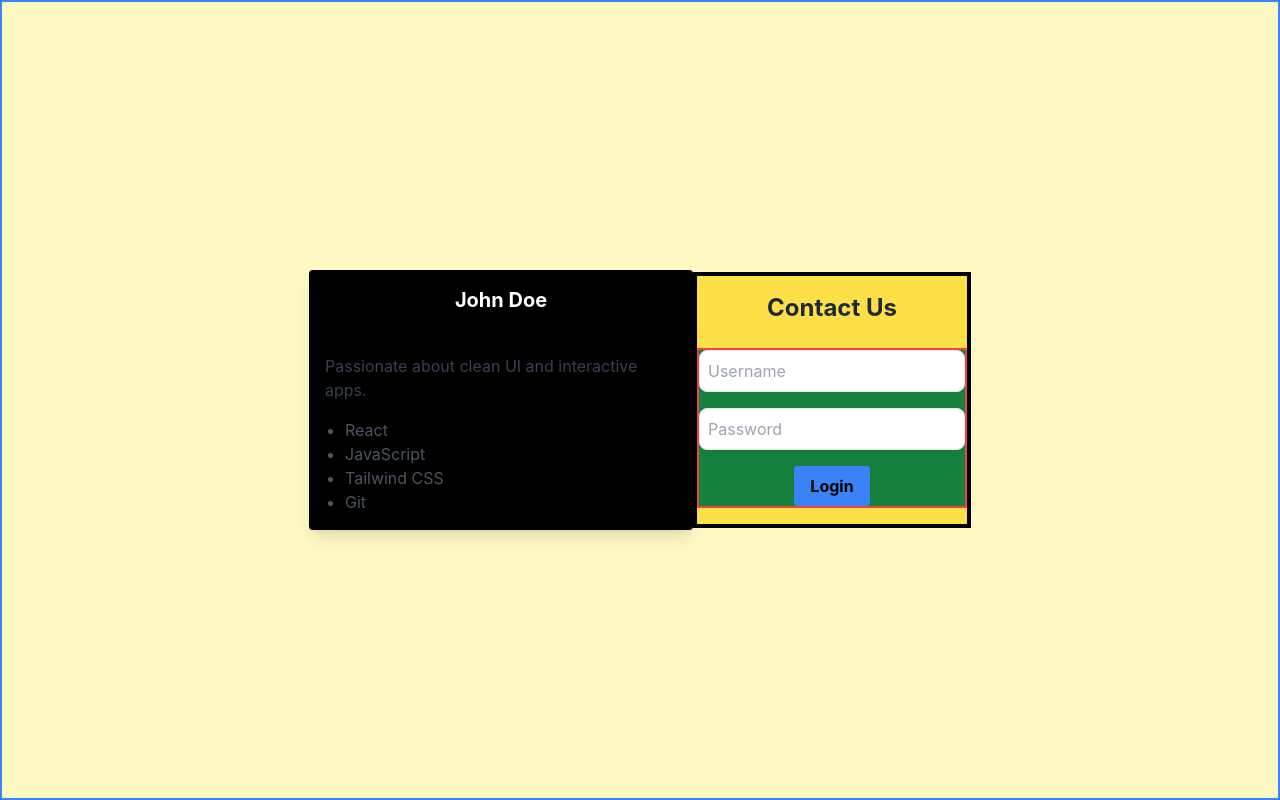
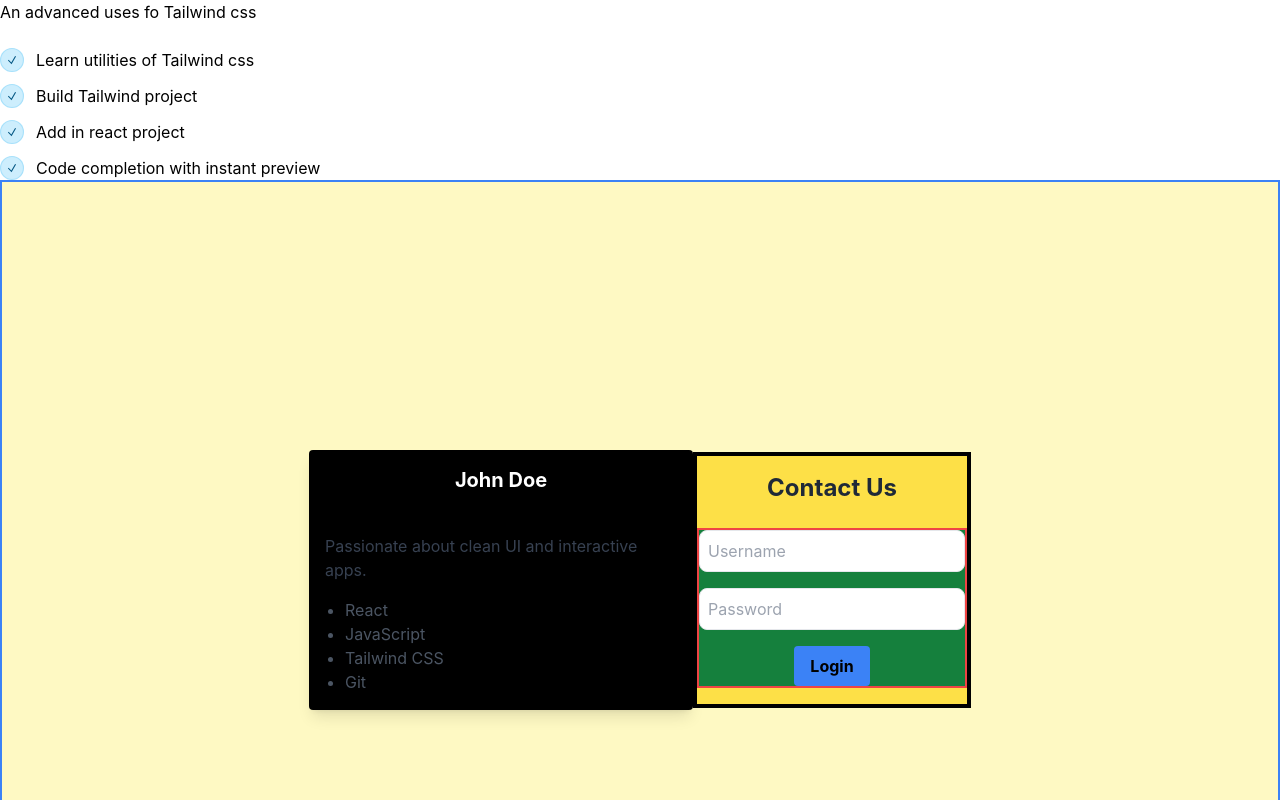
Before and after one commit to karan-maurya2/react-tailwind-smartapp, a React (Vite) app: page / in a window 1280 px wide. Shown: the top 800 px of the page. Built offline with nearby package versions, Linux system fonts and the light colour scheme.

Commit message:
added BulletCard

```diff
--- a/src/App.jsx
+++ b/src/App.jsx
@@ -1,12 +1,17 @@
 import React from 'react';
 import PortfolioCard from './components/PortfolioCard';
 import LoginForm from  './components/LoginForm';
+import BulletCard from './components/BulletCard';
 
 function App(){
 
   return(
 
     <>
+
+    <div className='flex '>
+      <BulletCard/>
+    </div>
  <div className="flex justify-center items-center min-h-screen bg-yellow-100 border-2 border-blue-500"> {/* Center card */}
       <PortfolioCard
         name="John Doe" // Your Name
--- /dev/null
+++ b/src/components/BulletCard.jsx
@@ -0,0 +1,55 @@
+import React from "react";
+
+
+function BulletCard(){
+
+return(
+    <div className="space-y-6">
+        <p>An advanced uses fo Tailwind css</p>
+        <ul className="space-y-3">
+          <li className="flex">
+            <svg className="h-[1lh] w-5.5 shrink-0" viewBox="0 0 22 22" fill="none" stroke-linecap="square">
+              <circle cx="11" cy="11" r="11" className="fill-sky-400/25" />
+              <circle cx="11" cy="11" r="10.5" className="stroke-sky-400/25" />
+              <path d="M8 11.5L10.5 14L14 8" className="stroke-sky-800 dark:stroke-sky-300" />
+            </svg>
+            <p className="ml-3">
+            Learn utilities of Tailwind css
+            </p>
+          </li>
+          <li className="flex">
+            <svg className="h-[1lh] w-5.5 shrink-0" viewBox="0 0 22 22" fill="none" stroke-linecap="square">
+              <circle cx="11" cy="11" r="11" className="fill-sky-400/25" />
+              <circle cx="11" cy="11" r="10.5" className="stroke-sky-400/25" />
+              <path d="M8 11.5L10.5 14L14 8" className="stroke-sky-800 dark:stroke-sky-300" />
+            </svg>
+            <p className="ml-3">
+            Build Tailwind project
+            </p>
+          </li>
+          <li className="flex">
+            <svg className="h-[1lh] w-5.5 shrink-0" viewBox="0 0 22 22" fill="none" stroke-linecap="square">
+              <circle cx="11" cy="11" r="11" className="fill-sky-400/25" />
+              <circle cx="11" cy="11" r="10.5" className="stroke-sky-400/25" />
+              <path d="M8 11.5L10.5 14L14 8" className="stroke-sky-800 dark:stroke-sky-300" />
+            </svg>
+            <p className="ml-3">
+            Add in react project
+            </p>
+          </li>
+          <li className="flex">
+            <svg className="h-[1lh] w-5.5 shrink-0" viewBox="0 0 22 22" fill="none" stroke-linecap="square">
+              <circle cx="11" cy="11" r="11" className="fill-sky-400/25" />
+              <circle cx="11" cy="11" r="10.5" className="stroke-sky-400/25" />
+              <path d="M8 11.5L10.5 14L14 8" className="stroke-sky-800 dark:stroke-sky-300" />
+            </svg>
+            <p className="ml-3">Code completion with instant preview</p>
+          </li>
+        </ul>
+
+      </div>
+)
+
+}
+
+export default BulletCard;
```
